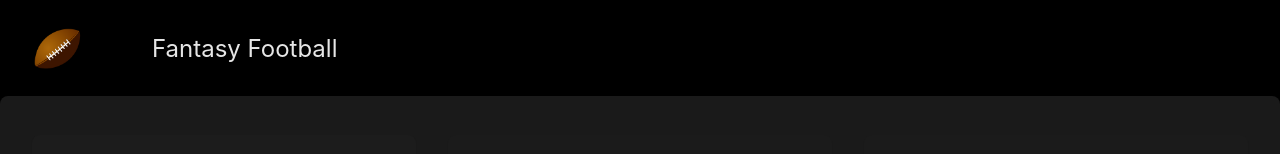
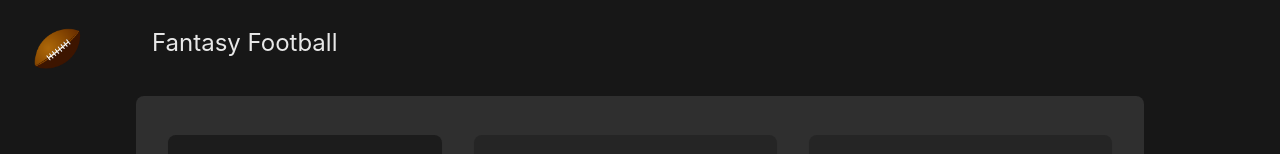
Before and after one commit to brnikita/fantasy-football-app, a Next.js app: page / in a window 1280 px wide. Shown: the top 154 px of the page. Built offline with nearby package versions, Linux system fonts and the light colour scheme.

Commit message:
refactor: update layout background color and improve FantasyDashboard structure

```diff
--- a/src/app/layout.tsx
+++ b/src/app/layout.tsx
@@ -13,7 +13,7 @@ export default function RootLayout({
 }) {
   return (
     <html lang="en">
-      <body className="min-h-screen bg-[#000000e6] font-inter">
+      <body className="min-h-screen bg-neutral-900 font-inter">
         {children}
       </body>
     </html>
--- a/src/components/FantasyDashboard.tsx
+++ b/src/components/FantasyDashboard.tsx
@@ -1,13 +1,13 @@
-import Image from 'next/image'
-import FilterControls from './FilterControls'
-import PlayerDataTable from './PlayerDataTable'
+import React from "react";
+import Image from "next/image";
+import FilterControls from "./FilterControls";
+import PlayerDataTable from "./PlayerDataTable";
 
 export default function FantasyDashboard() {
   return (
-    <div className="bg-[#000000e6] min-h-screen w-full flex justify-center">
-      <div className="bg-[#000000e6] w-full max-w-[1440px]">
-        <div className="flex flex-col w-full min-h-screen">
-          <header className="w-full h-24 bg-[#000000cc] flex items-center relative">
+    <>
+      <header className="w-full h-24 flex items-center justify-center">
+        <div className="max-w-[1440px] w-full flex">
           <Image
             className="w-12 h-[41px] ml-[34px] object-cover"
             alt="Football icon"
@@ -18,12 +18,12 @@ export default function FantasyDashboard() {
           <h1 className="ml-[70px] font-inter font-normal text-[#ffffffe6] text-2xl tracking-[0] leading-[normal]">
             Fantasy Football
           </h1>
+        </div>
       </header>
-
+      <div className="max-w-[1440px] w-full flex flex-col items-center">
         <FilterControls />
         <PlayerDataTable />
       </div>
-      </div>
-    </div>
-  )
+    </>
+  );
 }
--- a/src/services/fantasyDataService.ts
+++ b/src/services/fantasyDataService.ts
@@ -50,19 +50,19 @@ export const getFantasyData = (): GameData => {
   }
 
   // Extract unique operators, filtering out null/undefined values
-  const operators = [...new Set(data
+  const operators = Array.from(new Set(data
     .filter(item => item && item.operator)
     .map(item => item.operator)
-  )]
+  ))
 
   // Build game types for each operator
   const gameTypes: { [operator: string]: string[] } = {}
   operators.forEach(operator => {
-    gameTypes[operator] = [...new Set(
+    gameTypes[operator] = Array.from(new Set(
       data
         .filter(item => item && item.operator === operator && item.operatorGameType)
         .map(item => item.operatorGameType)
-    )]
+    ))
   })
 
   // Build slate names for each operator and game type combination
@@ -70,7 +70,7 @@ export const getFantasyData = (): GameData => {
   operators.forEach(operator => {
     slateNames[operator] = {}
     gameTypes[operator].forEach(gameType => {
-      slateNames[operator][gameType] = [...new Set(
+      slateNames[operator][gameType] = Array.from(new Set(
         data
           .filter(item =>
             item &&
@@ -79,7 +79,7 @@ export const getFantasyData = (): GameData => {
             item.operatorName
           )
           .map(item => item.operatorName)
-      )]
+      ))
     })
   })
 
```
Lines whose indentation alone changed are shown as unchanged.
